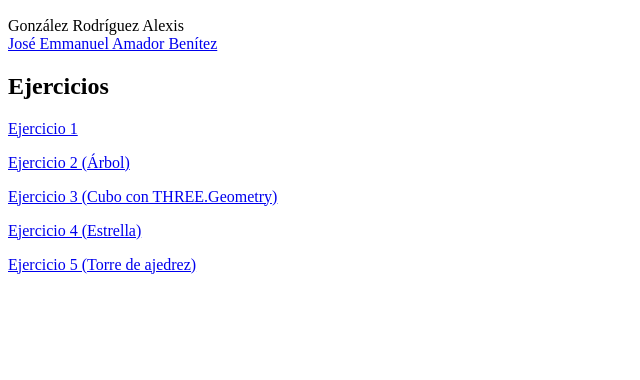
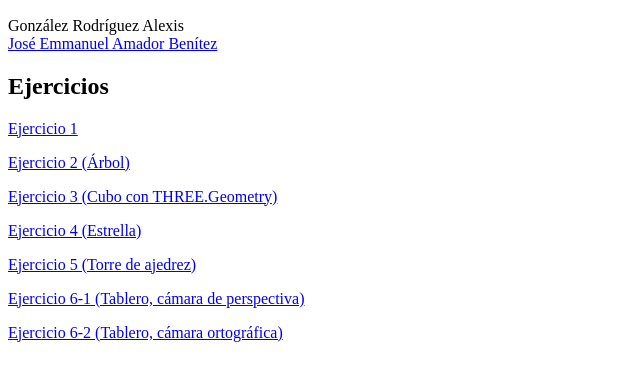
Before and after one commit to Aleixein/Aleixein.github.io, a plain HTML site: page rv/index.html in a window 1280 px wide. Shown: the part 110-490 px from the top of the page, without its empty margins (0-640 px from the left). Drawn offline with Linux system fonts and the light colour scheme.

Commit message:
Update index.html

```diff
--- a/rv/index.html
+++ b/rv/index.html
@@ -17,5 +17,7 @@
     <p><a href="https://aleixein.github.io/rv/ejercicio_3.html">Ejercicio 3 (Cubo con THREE.Geometry)</a></p>
     <p><a href="https://aleixein.github.io/rv/ejercicio_4.html">Ejercicio 4 (Estrella)</a></p>
     <p><a href="https://aleixein.github.io/rv/ejercicio_5.html">Ejercicio 5 (Torre de ajedrez)</a></p>
+    <p><a href="https://aleixein.github.io/rv/ejercicio_6-1.html">Ejercicio 6-1 (Tablero, cámara de perspectiva)</a></p>
+    <p><a href="https://aleixein.github.io/rv/ejercicio_6-2.html">Ejercicio 6-2 (Tablero, cámara ortográfica)</a></p>
   </body>
 </html>
```
